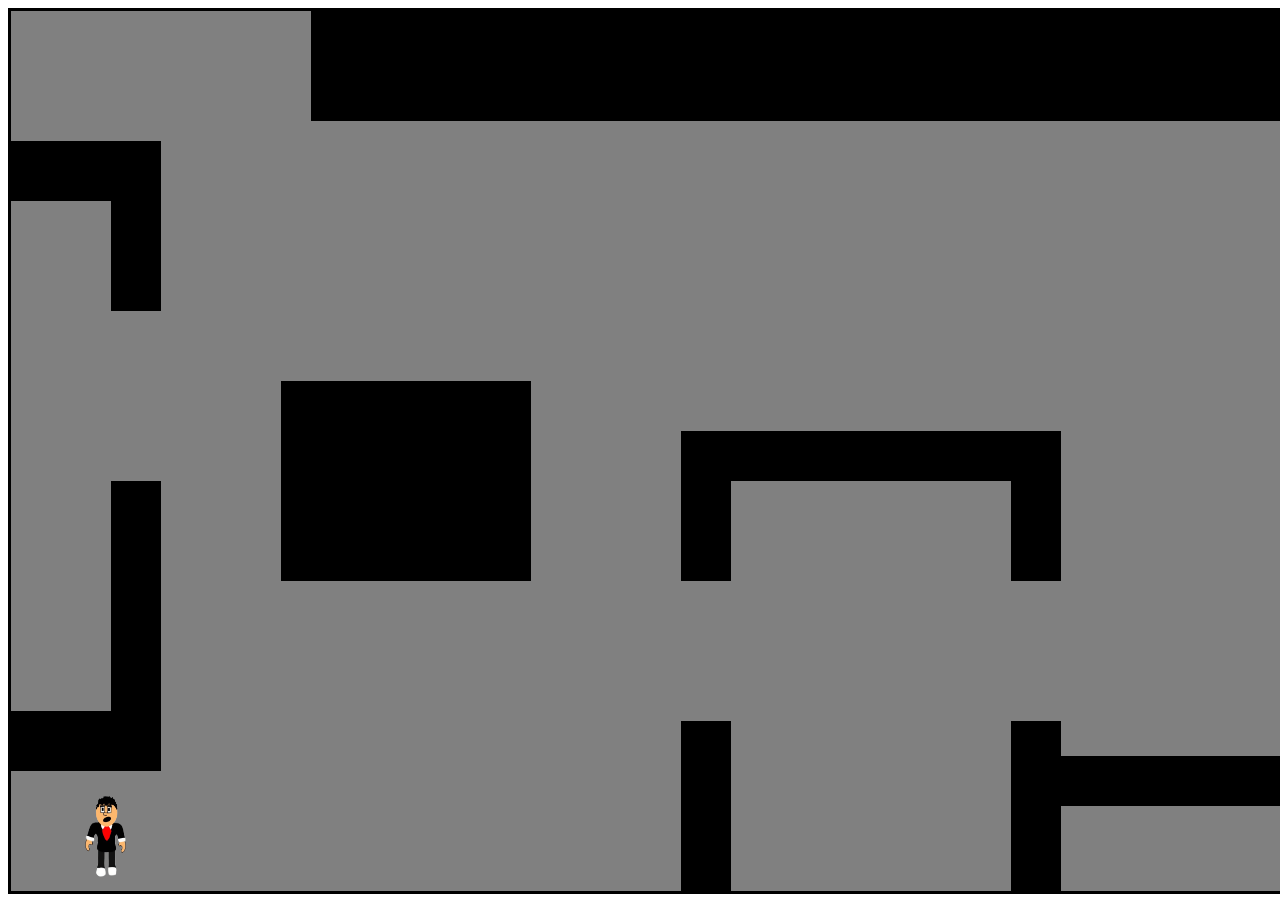
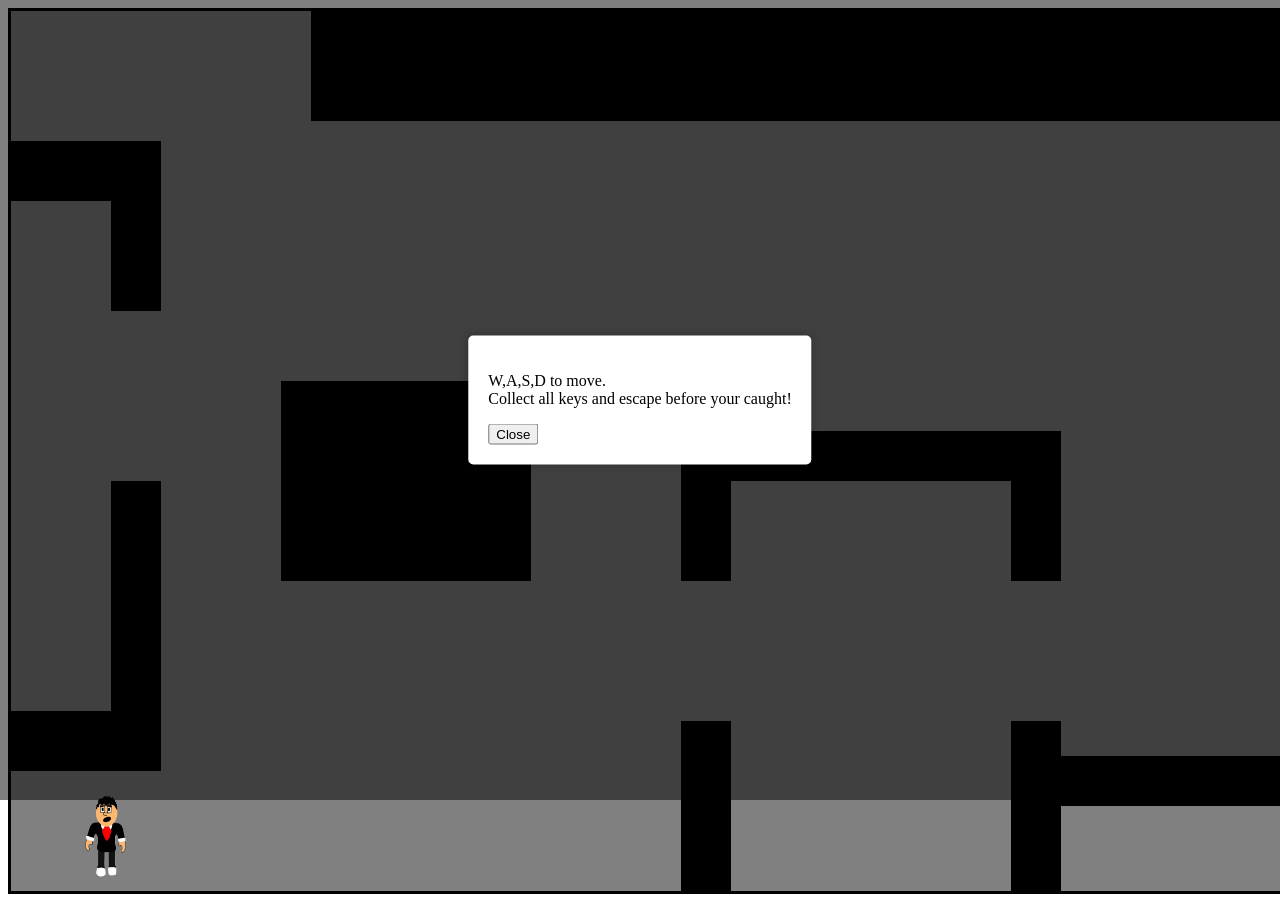
Before and after one commit to AlIsKingYT/fleethehound_week5game, a plain HTML site: page W5 HW/index.html in a window 1280 px wide. Shown: the top 906 px of the page. Drawn offline with Linux system fonts and the light colour scheme.

Commit message:
popup box

```diff
--- a/W5 HW/JavaScript/game.js
+++ b/W5 HW/JavaScript/game.js
@@ -12,6 +12,16 @@ var player = {
   w: 169,
   h: 121,
   speed: 3.5
+};
+
+window.onload = function() {
+    document.getElementById('popup-overlay').style.display = 'block';
+    document.getElementById('popup-box').style.display = 'block';
+};
+
+document.getElementById('close-popup').onclick = function() {
+    document.getElementById('popup-overlay').style.display = 'none';
+    document.getElementById('popup-box').style.display = 'none';
 };
 
 //Walls and rooms
--- a/W5 HW/css/styles.css
+++ b/W5 HW/css/styles.css
@@ -0,0 +1,23 @@
+#popup-overlay {
+    position: fixed;
+    top: 0;
+    left: 0;
+    width: 100%;
+    height: 100%;
+    background-color: rgba(0, 0, 0, 0.5); /* Semi-transparent black */
+    display: none; /* Hidden by default */
+    z-index: 999; /* Ensure it's on top of other content */
+}
+
+#popup-box {
+    position: fixed;
+    top: 50%;
+    left: 50%;
+    transform: translate(-50%, -50%); /* Center the popup */
+    background-color: white;
+    padding: 20px;
+    border-radius: 5px;
+    box-shadow: 0 0 10px rgba(0, 0, 0, 0.3);
+    display: none; /* Hidden by default */
+    z-index: 1000; /* Ensure it's on top of the overlay */
+}
--- a/W5 HW/index.html
+++ b/W5 HW/index.html
@@ -11,6 +11,11 @@
 <body>
     <canvas id="myCanvas" width="1880px" height="880px"
         style="border:3px solid #000000; background-color: grey ;"></canvas>
+        <div id="popup-overlay"></div>
+<div id="popup-box">
+    <p>W,A,S,D to move. <br>Collect all keys and escape before your caught! </p>
+    <button id="close-popup">Close</button>
+</div>
 
     <script src="JavaScript/GameObject.js"></script>
     <script src="JavaScript/controls.js"></script>
```
